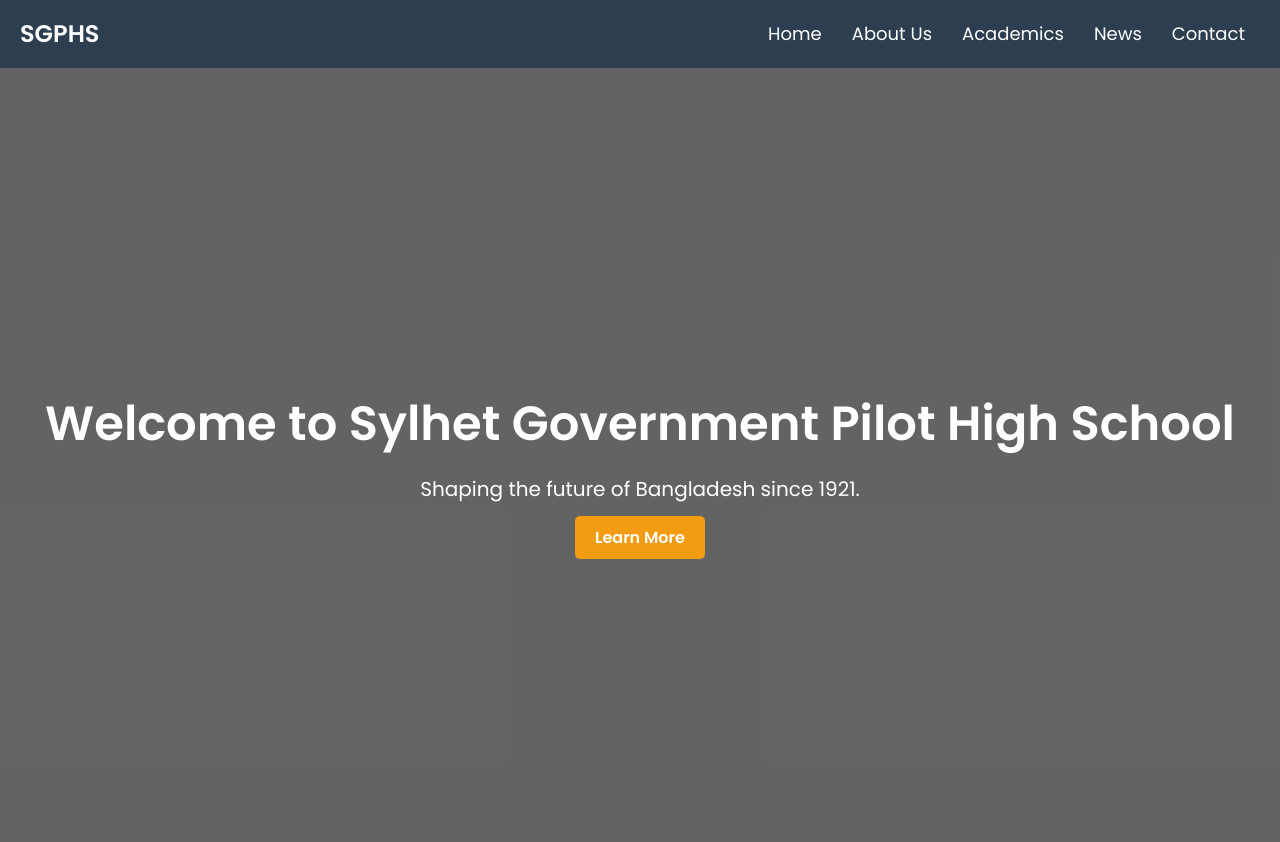
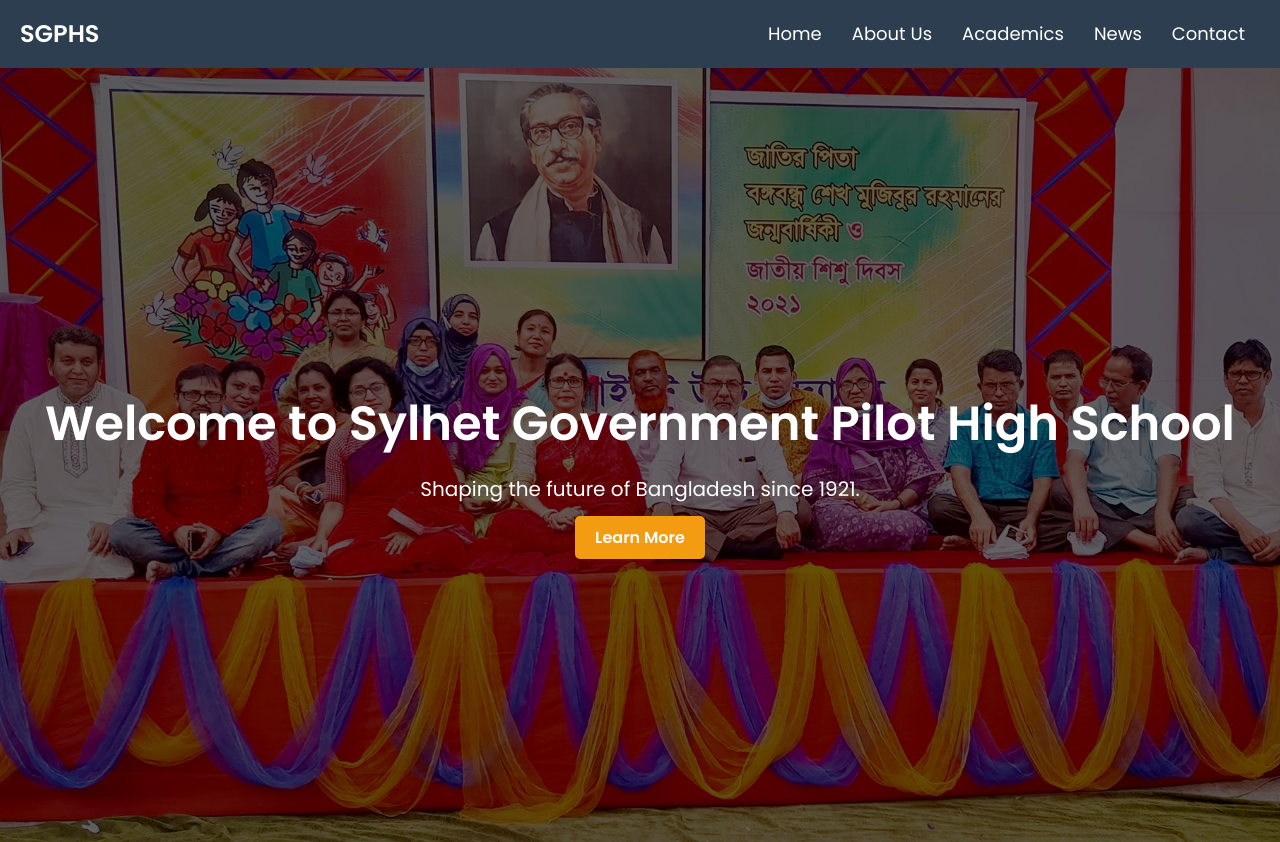
Before and after one commit to arindom-661/sggph, a plain HTML site: page website.html in a window 1280 px wide. Shown: the top 842 px of the page. Drawn offline with Linux system fonts and the light colour scheme; files whose address does not match are found by name.

Commit message:
Update style.css

```diff
--- a/style.css
+++ b/style.css
@@ -62,7 +62,7 @@
   /* Hero Section */
   .hero {
     height: 100vh;
-    background: url('img/304688044_556650622924207_5508169067557584502_n.jpg') no-repeat center center/cover;
+    background: url('304688044_556650622924207_5508169067557584502_n.jpg') no-repeat center center/cover;
     display: flex;
     justify-content: center;
     align-items: center;
```
